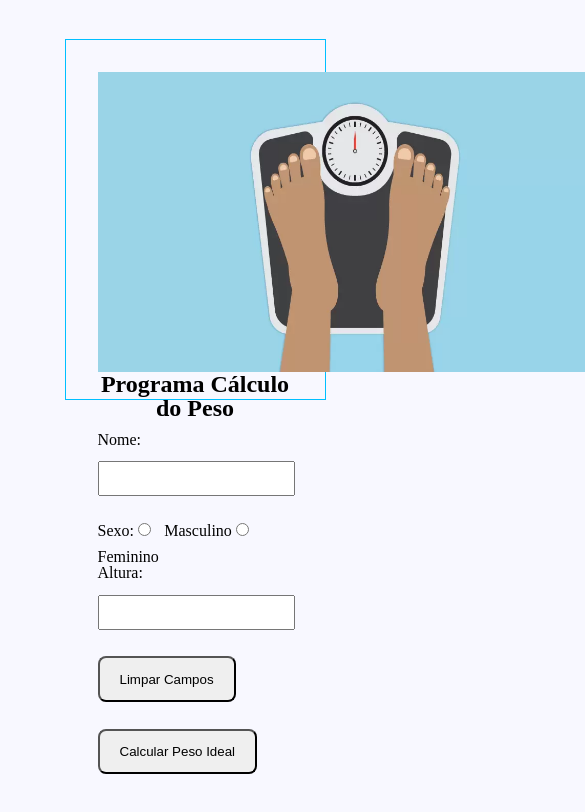
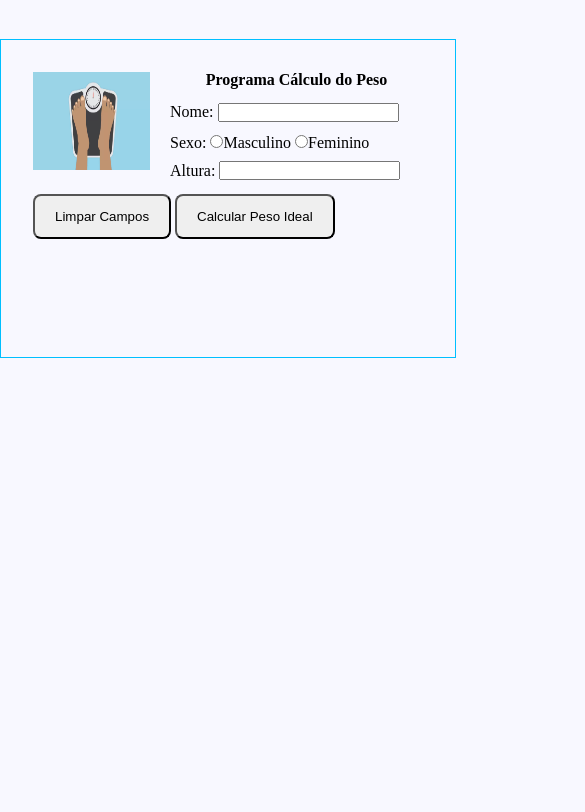
Before and after one commit to brunogs97/calculo-imc, a plain HTML site: page index.html in a window 390 px wide. Shown: the whole page, 585 px wide, since content can reach past the window. Drawn offline with Linux system fonts and the light colour scheme.

Commit message:
projeto responsivo

```diff
--- a/style.css
+++ b/style.css
@@ -46,3 +46,38 @@ h3 {
     text-align: right;
     color: #363636;
 }
+
+@media screen and (min-width: 390px) {
+    .conteudo__principal {
+        width: 100vw;
+        height: 30vh;
+    }
+
+    img {
+        width: 30vw;
+        height: 25vw;
+    }
+
+    h1 {
+        margin: 0 0 .5em;
+        font-size: 1em;
+    }
+
+    form input {
+        padding: 0;
+    }
+
+    input {
+        margin: .5em 0;
+    }
+
+    .botao input {
+        padding: 1em 1.5em;
+        border-radius: 8px;
+    }
+
+    h3 {
+        font-size: 1em;
+        text-align: center;
+    }
+}
```
